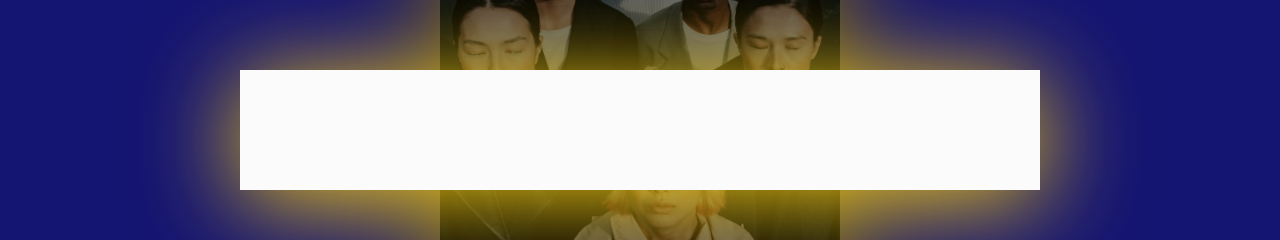
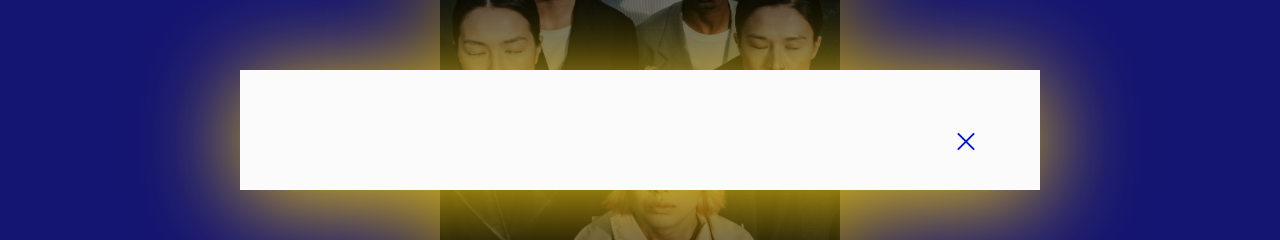
Before and after one commit to HalloJo/react-milkymood, a React (Create React App) app in the folder milkymood/: page / in a window 1280 px wide. Both pictures are taken after a click on the button "SIGN UP FOR UPDATES". Shown: the part 270-510 px from the top of the page. Built offline with nearby package versions, Linux system fonts and the light colour scheme.

Commit message:
Style closebutton and create global Absolute center css style

```diff
--- a/milkymood/src/App.jsx
+++ b/milkymood/src/App.jsx
@@ -43,7 +43,6 @@ const App = () => {
 
   const toggleModal = () => {
     setShowModal((showModal) => !showModal)
-    console.log("clicked!")
   }
 
 
--- a/milkymood/src/components/Modal/Modal.styles.js
+++ b/milkymood/src/components/Modal/Modal.styles.js
@@ -1,10 +1,9 @@
 import styled from "styled-components";
+import { AbsoluteCenter } from "../../styles";
 
 export const ModalWrapper = styled.div`
-  left: 50%;
-  top: 50%;
-  position: absolute;
-  transform: translate(-50%, -50%);
+  ${AbsoluteCenter}
+
   animation: glow 1s forwards;
   background: #fbfbfb;
   box-sizing: border-box;
@@ -27,3 +26,37 @@ export const BG = styled.div`
   width: 100vw;
   z-index: 2;
 `;
+
+export const CloseButton = styled.button`
+  background: none;
+  border: 0;
+  cursor: pointer;
+  height: 30px;
+  width: 30px;
+  padding: 0;
+  position: absolute;
+  top: 60px;
+  right: 60px;
+
+  &::before,
+  &::after {
+    background-color: #0519ce;
+    content: "";
+    position: absolute;
+    height: 23px;
+    width: 2px;
+    left: 15px;
+    top: 0;
+  }
+  &::before {
+    transform: rotate(45deg);
+  }
+  &::after {
+    transform: rotate(-45deg);
+  }
+
+  @media (max-width: 700px) {
+    right: 30px;
+    top: 30px;
+  }
+`;
--- a/milkymood/src/components/Modal/index.jsx
+++ b/milkymood/src/components/Modal/index.jsx
@@ -1,9 +1,12 @@
 import React from 'react';
-import { ModalWrapper, BG} from './Modal.styles';
+import { ModalWrapper, BG, CloseButton} from './Modal.styles';
 
 const Modal = ({toggleModal}) => (
     <>
-        <ModalWrapper /><BG onClick={toggleModal}/>
+        <ModalWrapper>
+            <CloseButton onClick={toggleModal} />
+        </ModalWrapper>
+        <BG onClick={toggleModal}/>
     </>
     )
 
--- a/milkymood/src/components/SignUpButton/SignUpButton.styles.js
+++ b/milkymood/src/components/SignUpButton/SignUpButton.styles.js
@@ -1,10 +1,9 @@
 import styled from "styled-components";
+import { AbsoluteCenter } from "../../styles";
 
 export const Button = styled.button`
-  left: 50%;
-  top: 50%;
-  position: absolute;
-  transform: translate(-50%, -50%);
+  ${AbsoluteCenter}
+
   border: 2px solid #fbfbfb;
   border-radius: 100%;
   color: #fbfbfb;
--- a/milkymood/src/styles.js
+++ b/milkymood/src/styles.js
@@ -36,6 +36,13 @@ export const Marginals = css`
   z-index: 1;
 `;
 
+export const AbsoluteCenter = css`
+  left: 50%;
+  top: 50%;
+  position: absolute;
+  transform: translate(-50%, -50%);
+`;
+
 export const ImageContainer = styled.div.attrs(({ $isTogether }) => ({
   style: {
     animation: $isTogether ? "glow 3s infinite alternate" : "none",
```
